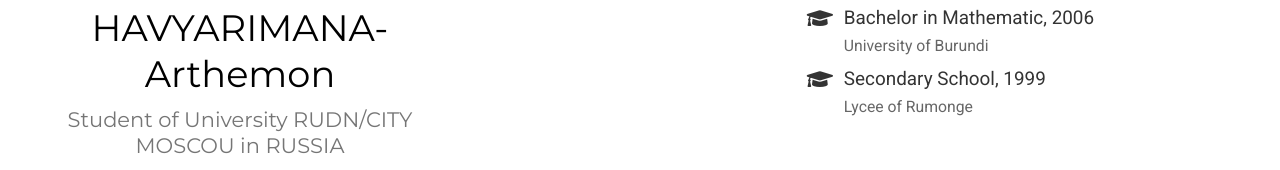
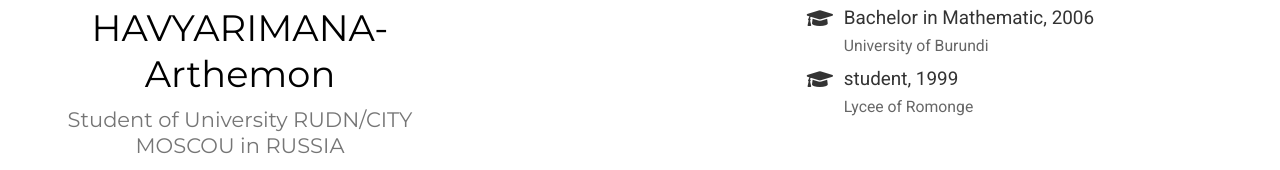
Before and after one commit to havyarimana-arthemon/havyarimana-arthemon.github.io, a plain HTML site: page author/havyarimana-arthemon/index.html in a window 1280 px wide. Shown: the part 448-618 px from the top of the page. Drawn offline with nearby package versions, Linux system fonts and the light colour scheme; some packages are replaced by stand-ins of ours; some icons are missing.

Commit message:
build site

```diff
--- a/author/havyarimana-arthemon/index.html
+++ b/author/havyarimana-arthemon/index.html
@@ -846,8 +846,8 @@
           <li>
             <i class="fa-li fas fa-graduation-cap"></i>
             <div class="description">
-              <p class="course">Secondary School, 1999</p>
-              <p class="institution">Lycee of Rumonge</p>
+              <p class="course">student, 1999</p>
+              <p class="institution">Lycee of Romonge</p>
             </div>
           </li>
 
```
Also changed, not shown: index.html (+2 -2 lines).
